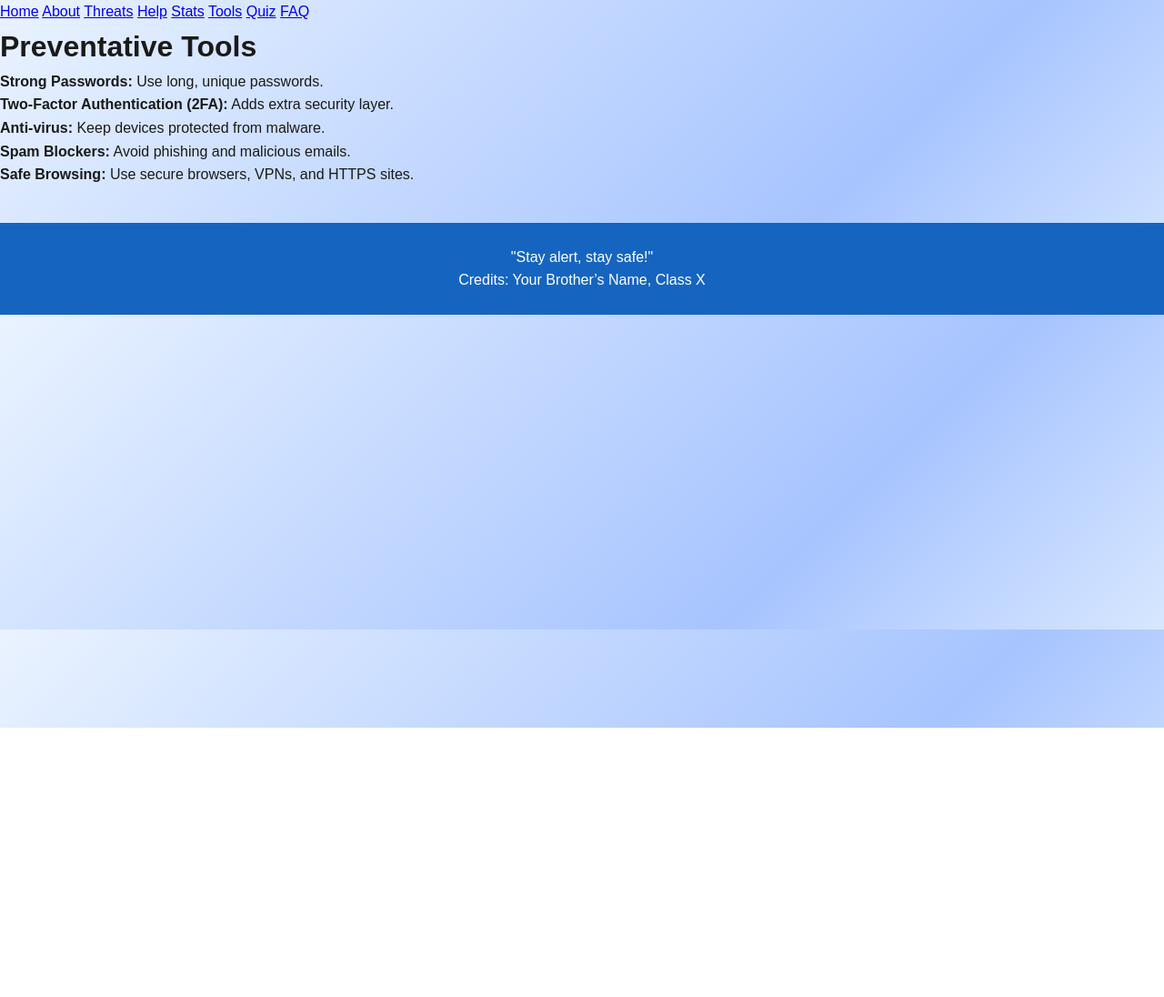
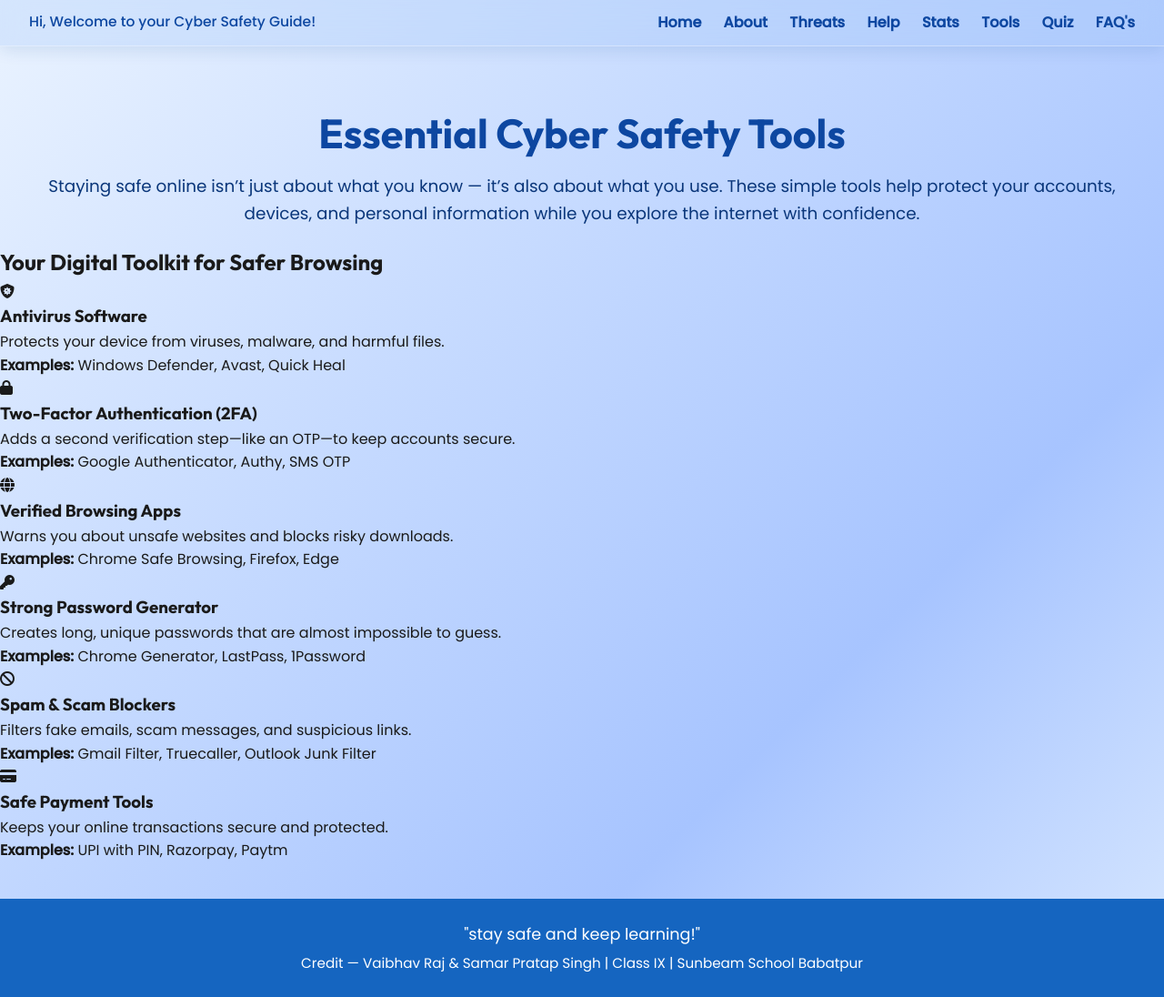
Before and after one commit to vaibhavraj-projects/cyber-safety-guide, a plain HTML site: page tools.html in a window 1280 px wide. Shown: the whole page at 91% size. Before the commit the page ends 800 px from the top, so only its background shows below. Drawn offline with Linux system fonts and the light colour scheme.

Commit message:
Update tools.html

```diff
--- a/tools.html
+++ b/tools.html
@@ -1,34 +1,109 @@
 <!DOCTYPE html>
-<html>
+<html lang="en">
 <head>
-    <title>Cyber Safety - Tools</title>
+    <meta charset="UTF-8">
+    <meta name="viewport" content="width=device-width, initial-scale=1.0">
+    <title>Cyber Secure - Tools</title>
+
+    <!-- Fonts -->
+    <link href="https://fonts.googleapis.com/css2?family=Outfit:wght@500;600;700&family=Poppins:wght@300;400;500&display=swap" rel="stylesheet">
+
+    <!-- Icons -->
+    <link rel="stylesheet" href="https://cdnjs.cloudflare.com/ajax/libs/font-awesome/6.5.0/css/all.min.css">
+
+    <!-- Global + Local CSS -->
+    <link rel="stylesheet" href="global.css">
     <link rel="stylesheet" href="style.css">
-    <script src="script.js" defer></script>
 </head>
+
 <body>
-    <nav>
+
+    <!-- NAVIGATION BAR -->
+    <nav class="glass-nav">
+        <div class="nav-left">Hi, Welcome to your Cyber Safety Guide!</div>
+
+        <div class="nav-right">
             <a href="index.html">Home</a>
             <a href="about.html">About</a>
             <a href="threats.html">Threats</a>
             <a href="help.html">Help</a>
             <a href="stats.html">Stats</a>
-        <a href="tools.html">Tools</a>
+            <a href="tools.html" class="active">Tools</a>
             <a href="quiz.html">Quiz</a>
-        <a href="faq.html">FAQ</a>
+            <a href="faq.html">FAQ's</a>
+        </div>
     </nav>
 
-    <h1>Preventative Tools</h1>
-    <ul>
-        <li><b>Strong Passwords:</b> Use long, unique passwords.</li>
-        <li><b>Two-Factor Authentication (2FA):</b> Adds extra security layer.</li>
-        <li><b>Anti-virus:</b> Keep devices protected from malware.</li>
-        <li><b>Spam Blockers:</b> Avoid phishing and malicious emails.</li>
-        <li><b>Safe Browsing:</b> Use secure browsers, VPNs, and HTTPS sites.</li>
-    </ul>
+    <!-- HEADER -->
+    <header class="page-header">
+        <h1>Essential Cyber Safety Tools</h1>
+        <p class="page-subtext">
+            Staying safe online isn’t just about what you know — it’s also about what you use.
+            These simple tools help protect your accounts, devices, and personal information while you explore the internet with confidence.
+        </p>
+    </header>
 
+    <!-- SECTION HEADING -->
+    <h2 class="section-title">Your Digital Toolkit for Safer Browsing</h2>
+
+    <!-- 2×3 GRID -->
+    <section class="tools-grid">
+
+        <!-- Antivirus -->
+        <div class="tool-card">
+            <i class="fa-solid fa-shield-virus tool-icon"></i>
+            <h3>Antivirus Software</h3>
+            <p>Protects your device from viruses, malware, and harmful files.</p>
+            <p class="tool-examples"><strong>Examples:</strong> Windows Defender, Avast, Quick Heal</p>
+        </div>
+
+        <!-- 2FA -->
+        <div class="tool-card">
+            <i class="fa-solid fa-lock tool-icon"></i>
+            <h3>Two-Factor Authentication (2FA)</h3>
+            <p>Adds a second verification step—like an OTP—to keep accounts secure.</p>
+            <p class="tool-examples"><strong>Examples:</strong> Google Authenticator, Authy, SMS OTP</p>
+        </div>
+
+        <!-- Browsers -->
+        <div class="tool-card">
+            <i class="fa-solid fa-globe tool-icon"></i>
+            <h3>Verified Browsing Apps</h3>
+            <p>Warns you about unsafe websites and blocks risky downloads.</p>
+            <p class="tool-examples"><strong>Examples:</strong> Chrome Safe Browsing, Firefox, Edge</p>
+        </div>
+
+        <!-- Password Generator -->
+        <div class="tool-card">
+            <i class="fa-solid fa-key tool-icon"></i>
+            <h3>Strong Password Generator</h3>
+            <p>Creates long, unique passwords that are almost impossible to guess.</p>
+            <p class="tool-examples"><strong>Examples:</strong> Chrome Generator, LastPass, 1Password</p>
+        </div>
+
+        <!-- Spam Blocker -->
+        <div class="tool-card">
+            <i class="fa-solid fa-ban tool-icon"></i>
+            <h3>Spam & Scam Blockers</h3>
+            <p>Filters fake emails, scam messages, and suspicious links.</p>
+            <p class="tool-examples"><strong>Examples:</strong> Gmail Filter, Truecaller, Outlook Junk Filter</p>
+        </div>
+
+        <!-- Safe Payment -->
+        <div class="tool-card">
+            <i class="fa-solid fa-credit-card tool-icon"></i>
+            <h3>Safe Payment Tools</h3>
+            <p>Keeps your online transactions secure and protected.</p>
+            <p class="tool-examples"><strong>Examples:</strong> UPI with PIN, Razorpay, Paytm</p>
+        </div>
+
+    </section>
+
+    <!-- FOOTER -->
     <footer>
-        "Stay alert, stay safe!" <br>
-        Credits: Your Brother’s Name, Class X
+        <p class="footer-quote">"stay safe and keep learning!"</p>
+        <p class="footer-credit">Credit — Vaibhav Raj & Samar Pratap Singh | Class IX | Sunbeam School Babatpur</p>
     </footer>
+
 </body>
 </html>
```
Lines whose indentation alone changed are shown as unchanged.
